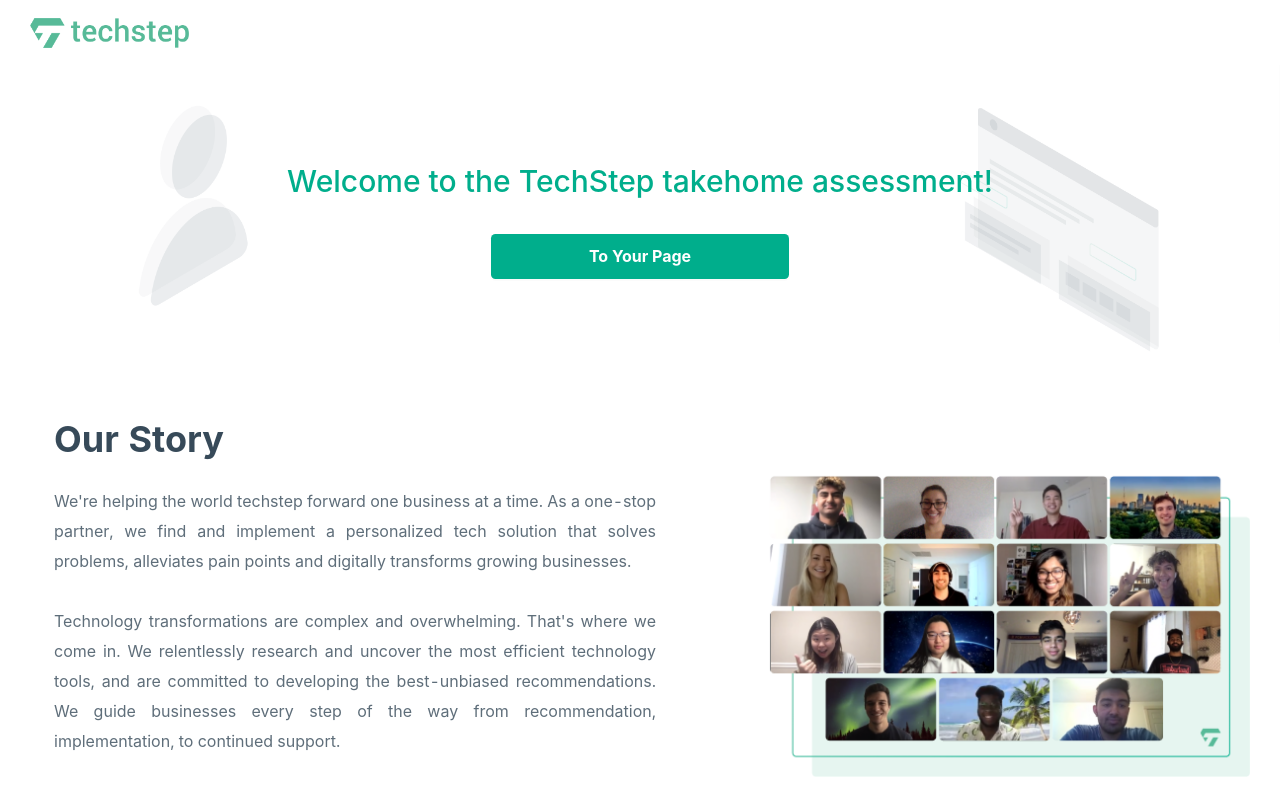
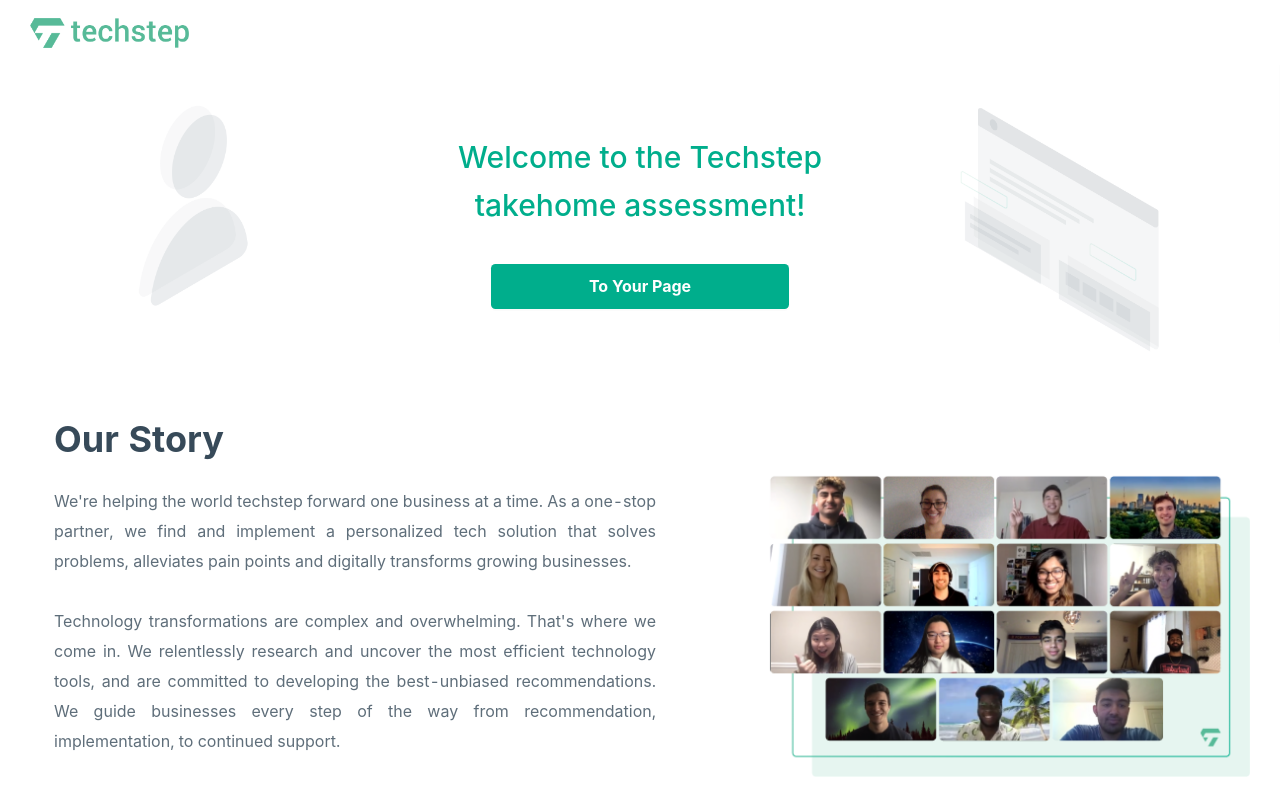
Before and after one commit to techstep-team/techstep_takehome, a React (Create React App) app in the folder frontend/: page / in a window 1280 px wide. Shown: the top 792 px of the page. Built offline with nearby package versions, Linux system fonts and the light colour scheme.

Commit message:
minor changes, now ready!

```diff
--- a/frontend/src/App.css
+++ b/frontend/src/App.css
@@ -43,7 +43,7 @@
 
 .title-button {
   justify-content: center;
-  margin-top: -200px;
+  margin-top: -170px;
 }
 
 .footer-tags {
--- a/frontend/src/App.js
+++ b/frontend/src/App.js
@@ -21,8 +21,8 @@
         <Row className='card-container'>
           <Card style={{ width: '1500px', height: '280px' }}>
             <Row className='title-container'>
-              <h1 className='title'>
-                Welcome to the TechStep takehome assessment!
+              <h1 className='title' style={{textAlign: 'center'}}>
+                Welcome to the Techstep <br/> takehome assessment! <br/>
               </h1>
             </Row>
             <Row className='title-button'>
```
Also changed, not shown: 1 other file (tests, documents, lock files or other folders).
